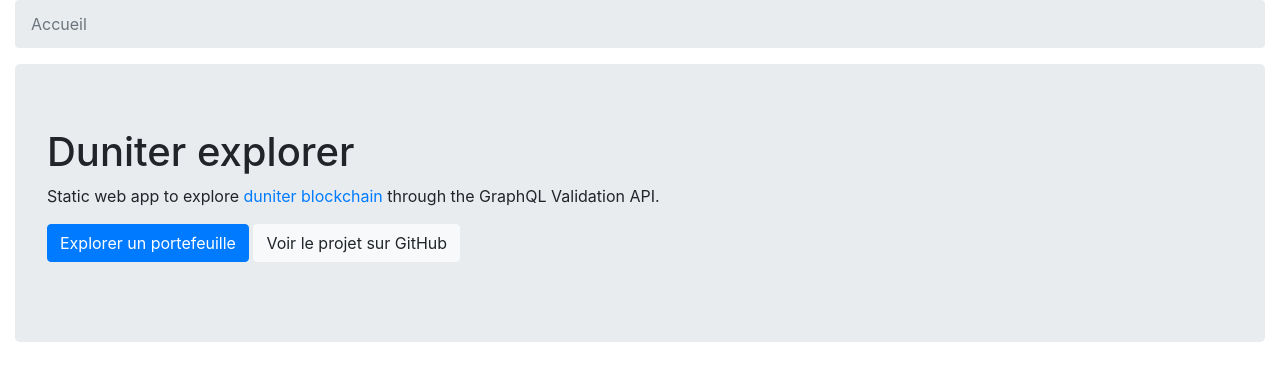
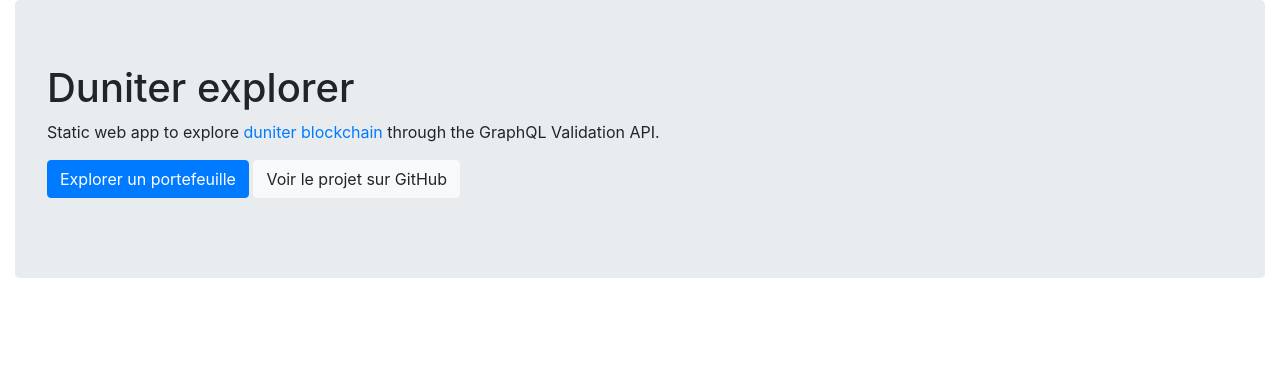
Before and after one commit to revolunet/duniter-explorer, a Next.js app: page / in a window 1280 px wide. Shown: the top 380 px of the page. Built offline with nearby package versions, Linux system fonts and the light colour scheme.

Commit message:
fix: show breadcrumb only when necessary

```diff
--- a/src/components/Layout.js
+++ b/src/components/Layout.js
@@ -34,7 +34,7 @@
     <Container>
       <Row>
         <Col>
-          <Breadcrumbs breadcrumbs={breadcrumbs} />
+          {breadcrumbs.length > 1 && <Breadcrumbs breadcrumbs={breadcrumbs} />}
         </Col>
       </Row>
       {children}
--- a/src/pages/index.js
+++ b/src/pages/index.js
@@ -13,7 +13,7 @@
         through the GraphQL Validation API.
       </p>
       <p>
-        <Link href="/pubkey/Do99s6wQR2JLfhirPdpAERSjNbmjjECzGxHNJMiNKT3P">
+        <Link href="/pubkey/pnSrZARn2gL5T5BLFGvLWFdWQ4RSLpQf8tJvBrK1GGE">
           <Button variant="primary">Explorer un portefeuille</Button>
         </Link>{" "}
         <Link href="https://github.com/revolunet/duniter-explorer">
```
